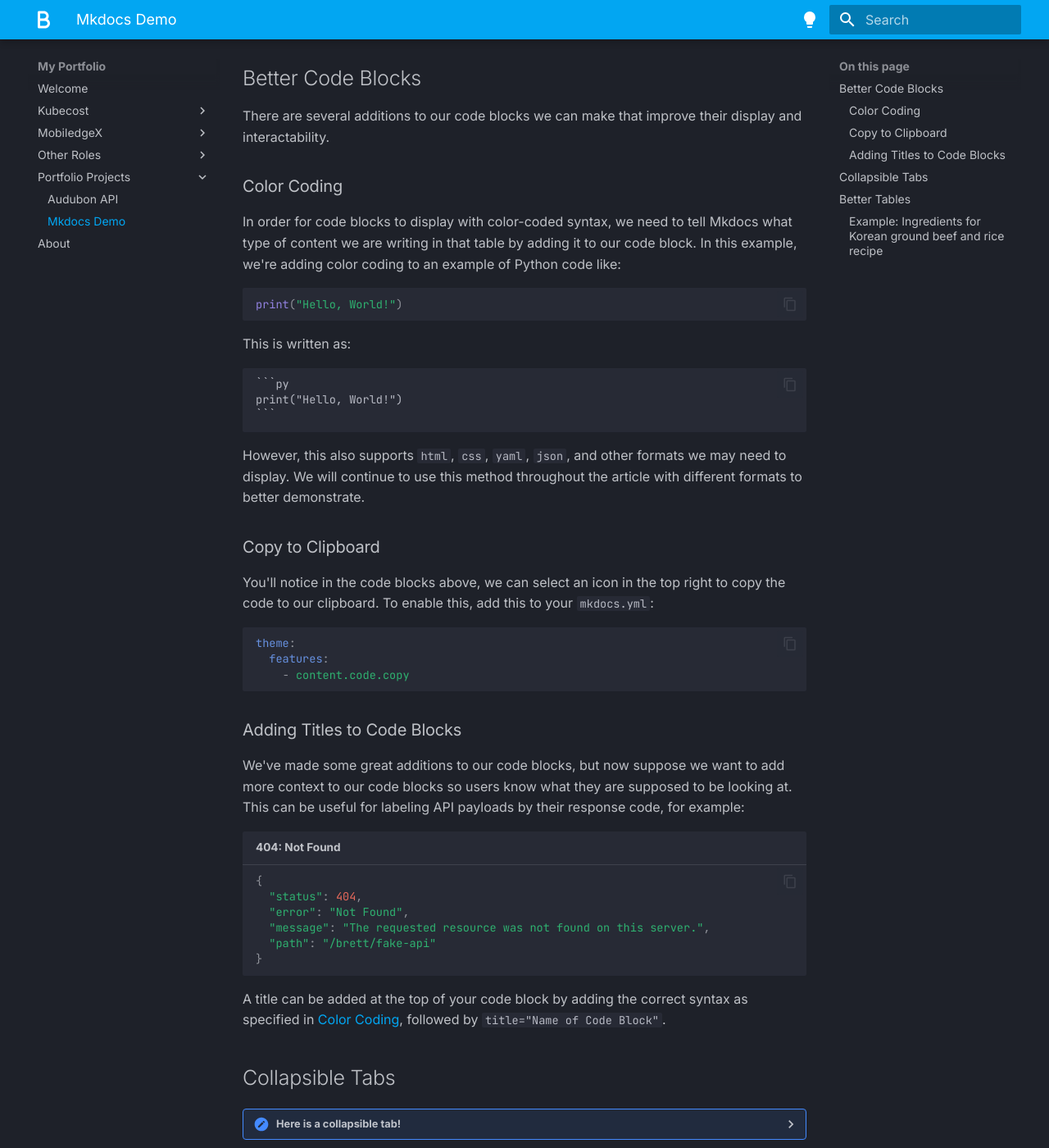
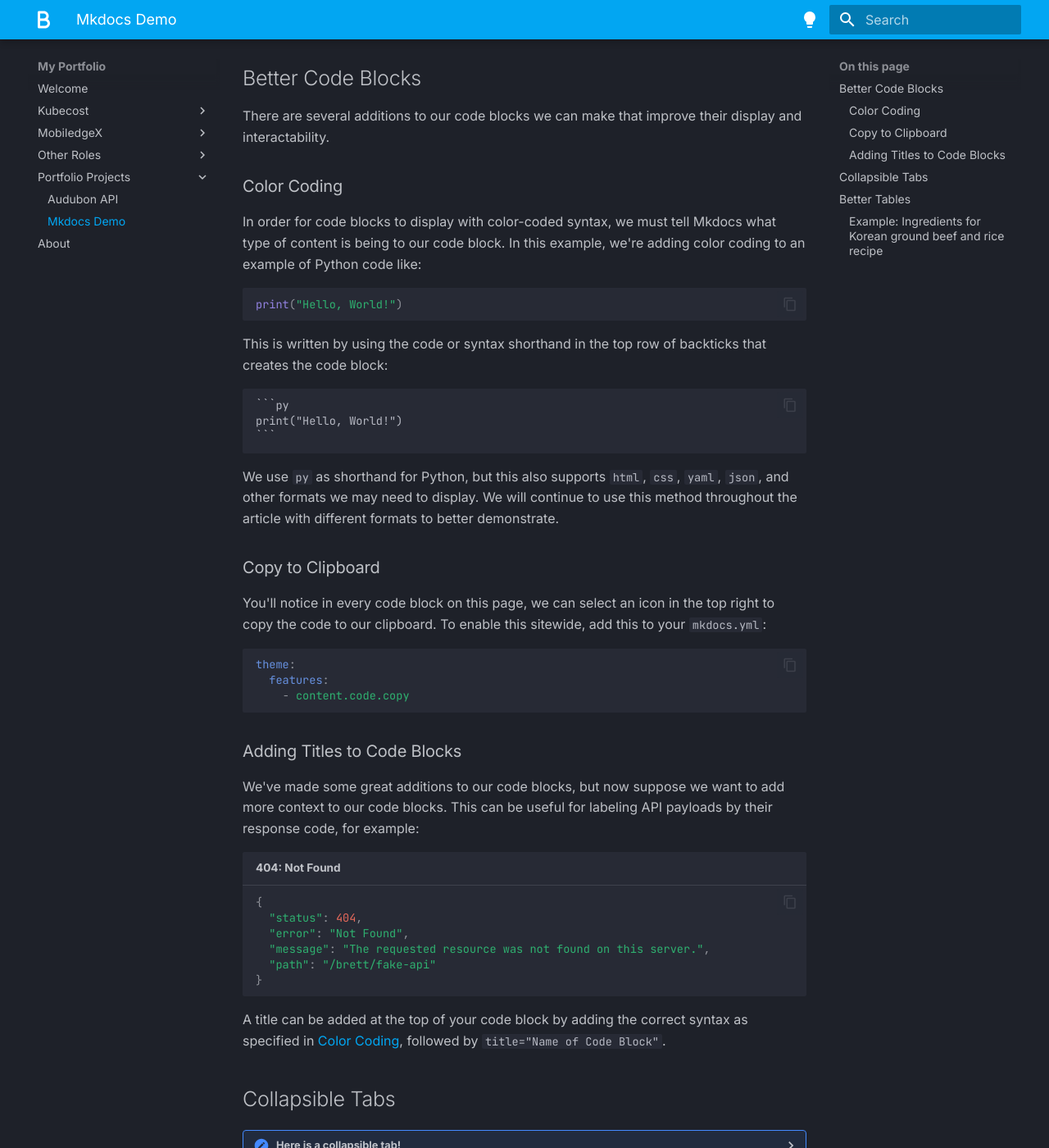
Before and after one commit to brstuder/mkdocs, an MkDocs documentation site: the page built from docs/projects/mkdocs-demo.md, in a window 1280 px wide and 1400 px high, scrolled down 460 px. Shown: the whole window at 82% size. Built offline with MkDocs 1.6.1 and Material for MkDocs 9.7.7, drawn with Linux system fonts in a browser that asks for light colours; some web fonts are replaced.

Commit message:
Rewrites to mkdocs demo

`````diff
--- a/docs/projects/mkdocs-demo.md
+++ b/docs/projects/mkdocs-demo.md
@@ -12,13 +12,13 @@
 
 ### Color Coding
 
-In order for code blocks to display with color-coded syntax, we need to tell Mkdocs what type of content we are writing in that table by adding it to our code block. In this example, we're adding color coding to an example of Python code like:
+In order for code blocks to display with color-coded syntax, we must tell Mkdocs what type of content is being to our code block. In this example, we're adding color coding to an example of Python code like:
 
 ```py
 print("Hello, World!")
 ```
 
-This is written as:
+This is written by using the code or syntax shorthand in the top row of backticks that creates the code block:
 
 ````
 ```py
@@ -26,11 +26,11 @@
 ```
 ````
 
-However, this also supports `html`, `css`, `yaml`, `json`, and other formats we may need to display. We will continue to use this method throughout the article with different formats to better demonstrate.
+We use `py` as shorthand for Python, but this also supports `html`, `css`, `yaml`, `json`, and other formats we may need to display. We will continue to use this method throughout the article with different formats to better demonstrate.
 
 ### Copy to Clipboard
 
-You'll notice in the code blocks above, we can select an icon in the top right to copy the code to our clipboard. To enable this, add this to your `mkdocs.yml`:
+You'll notice in every code block on this page, we can select an icon in the top right to copy the code to our clipboard. To enable this sitewide, add this to your `mkdocs.yml`:
 
 ```yaml
 theme:
@@ -40,7 +40,7 @@
 
 ### Adding Titles to Code Blocks
 
-We've made some great additions to our code blocks, but now suppose we want to add more context to our code blocks so users know what they are supposed to be looking at. This can be useful for labeling API payloads by their response code, for example:
+We've made some great additions to our code blocks, but now suppose we want to add more context to our code blocks. This can be useful for labeling API payloads by their response code, for example:
 
 ```py title="404: Not Found"
 {
`````
